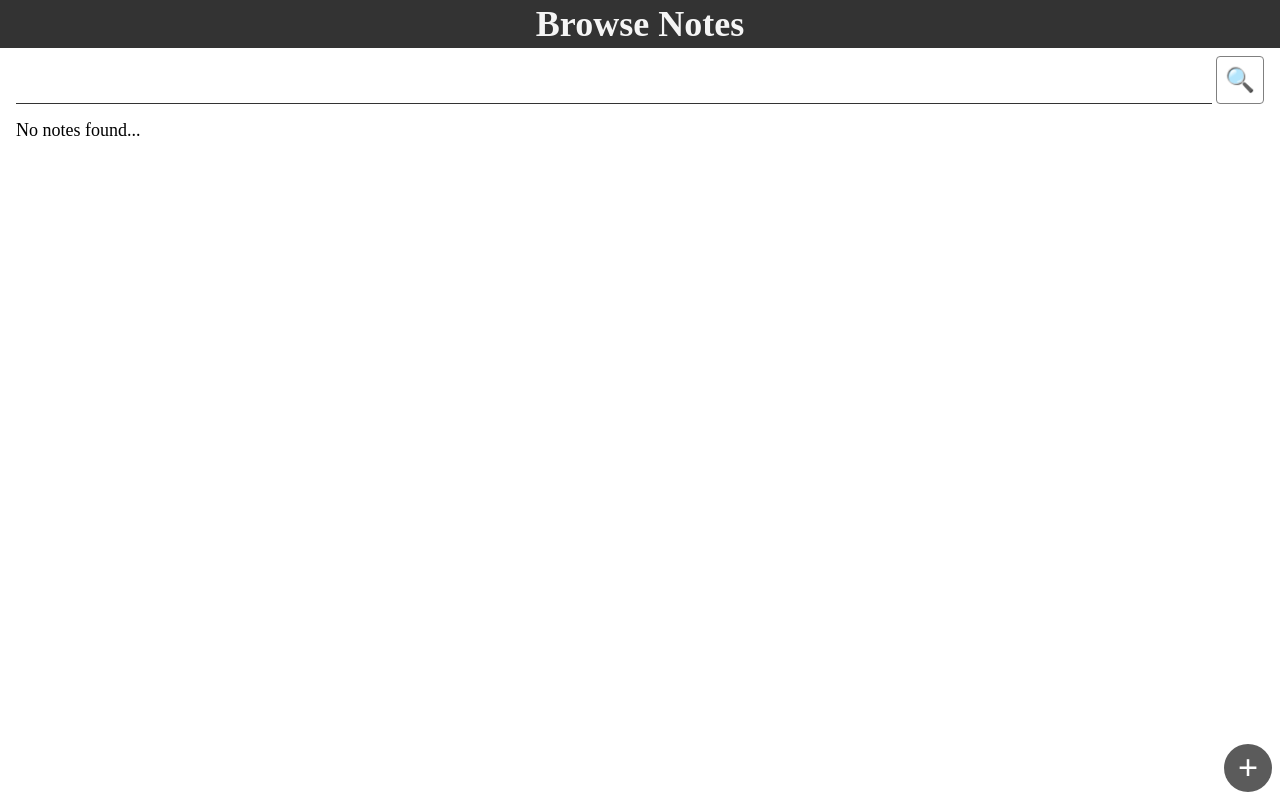
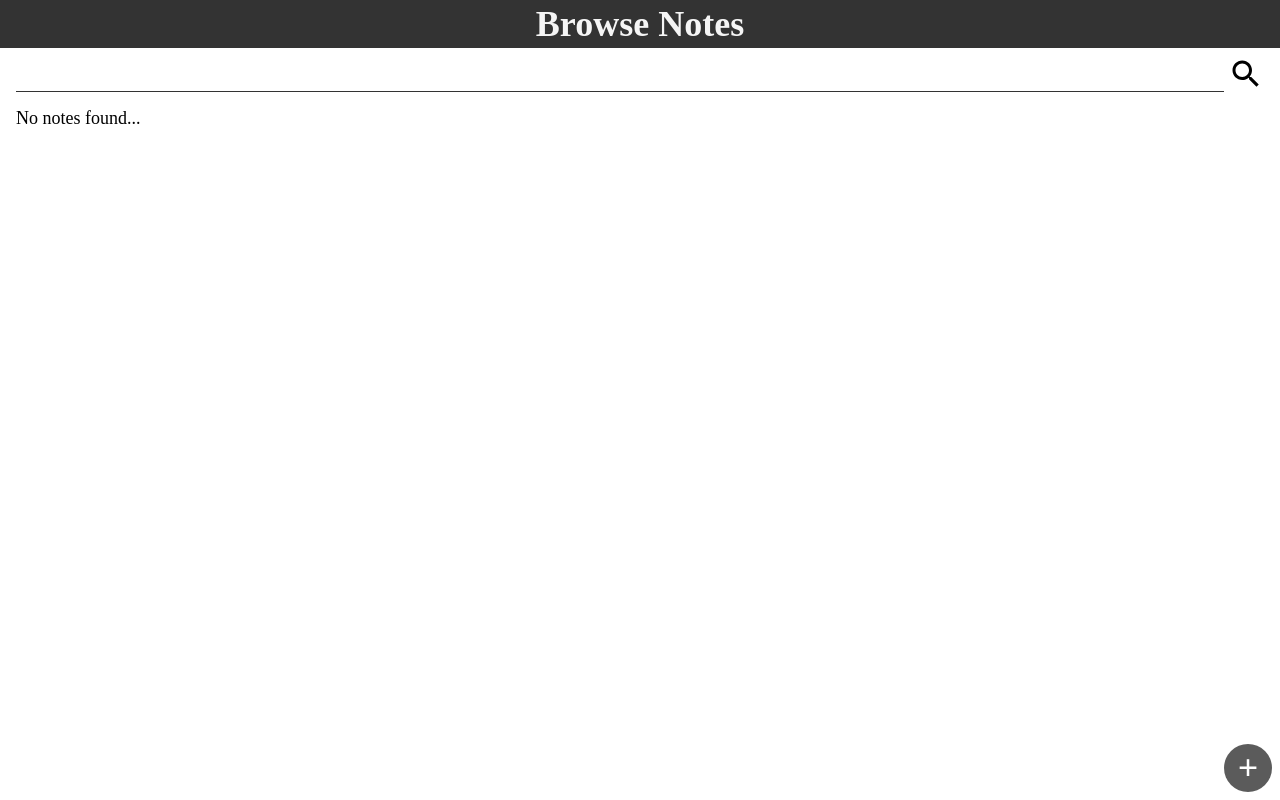
Before and after one commit to jamarob/jotter, a React (Create React App) app: page /notes in a window 1280 px wide. Built offline with nearby package versions, Linux system fonts and the light colour scheme.

Commit message:
Replace emojis with icons

```diff
--- a/src/components/Search.js
+++ b/src/components/Search.js
@@ -1,6 +1,7 @@
 import React, { useState, useEffect } from 'react'
 import styled from 'styled-components/macro'
 import PropTypes from 'prop-types'
+import { MdSearch, MdBackspace } from 'react-icons/md'
 
 Search.propTypes = {
   searchTerm: PropTypes.string.isRequired,
@@ -21,18 +22,8 @@ export default function Search({ searchTerm, onSearch }) {
         value={search}
         onChange={e => setSearch(e.target.value)}
       />
-      {search && (
-        <button onClick={handleClear}>
-          <span role="img" aria-label="erase to left">
-            &#x232b;
-          </span>
-        </button>
-      )}
-      <button onClick={handleSearch}>
-        <span role="img" aria-label="left-pointing magnifying glass">
-          &#x1f50d;
-        </span>
-      </button>
+      {search && <ClearIcon onClick={handleClear} />}
+      <SearchIcon onClick={handleSearch} />
     </StyledSearch>
   )
 
@@ -58,13 +49,11 @@ const StyledSearch = styled.section`
     border-bottom: 1px solid #333;
     padding-left: 4px;
   }
+`
 
-  button {
-    width: 48px;
-    height: 48px;
-    border: 1px solid gray;
-    background: none;
-    border-radius: 4px;
-    font-size: 24px;
-  }
+const SearchIcon = styled(MdSearch)`
+  font-size: 36px;
 `
+const ClearIcon = styled(MdBackspace)`
+  font-size: 36px;
+`
```
